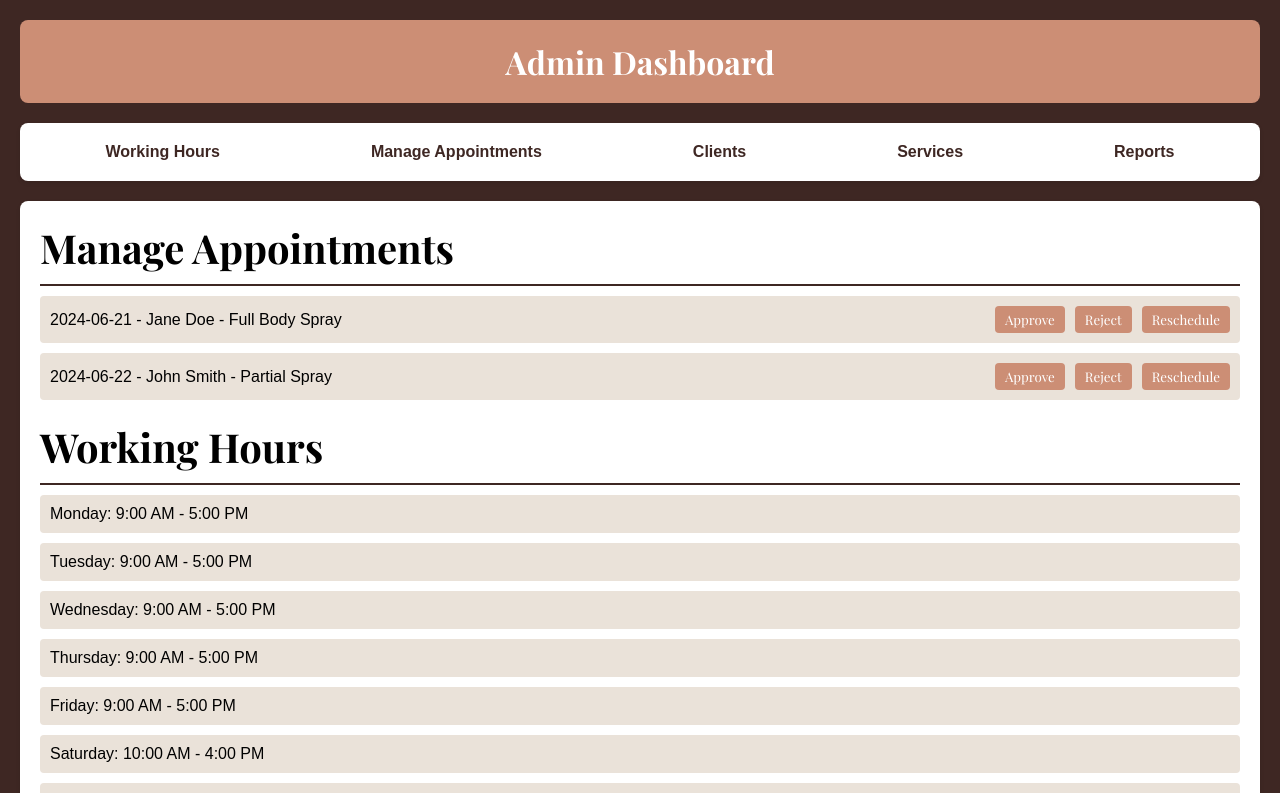
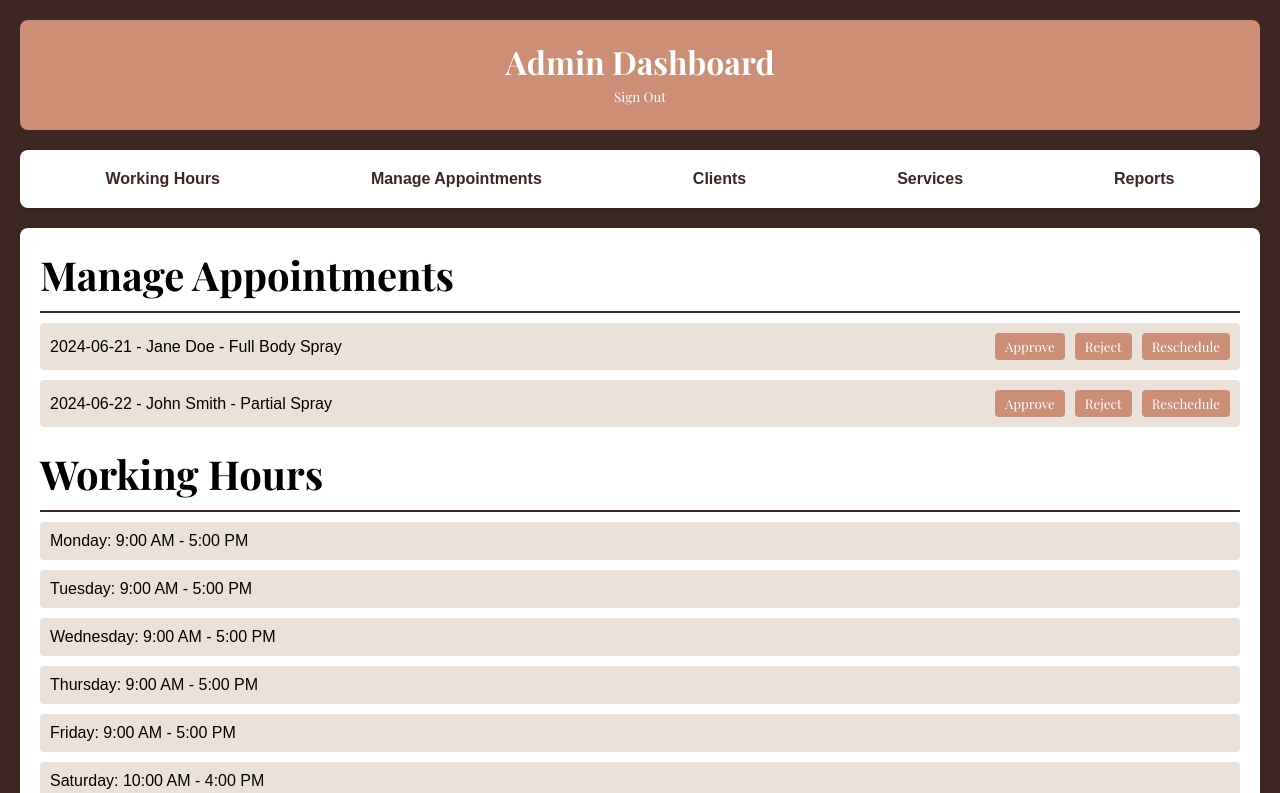
Before and after one commit to grantrisk/coastal-glo-mobile, a Next.js app: page /admin in a window 1280 px wide. Shown: the top 793 px of the page. Built offline with nearby package versions, Linux system fonts and the light colour scheme; no server answers; sample sign-in values are in the browser's storage.

Commit message:
feat: sign out button

```diff
--- a/app/(admin)/admin/page.tsx
+++ b/app/(admin)/admin/page.tsx
@@ -3,8 +3,8 @@
 import styles from "../../../styles/AdminDashboard.module.css";
 import React, { useEffect, useState } from "react";
 import { useRouter } from "next/navigation";
-import { auth } from "../../lib/firebase"; // Adjust the path according to your project structure
-import { onAuthStateChanged, User } from "firebase/auth";
+import { auth } from "../../lib/firebase";
+import { onAuthStateChanged, signOut, User } from "firebase/auth";
 
 interface WorkingHours {
   [key: string]: string;
@@ -79,6 +79,15 @@ export default function Dashboard() {
     return () => unsubscribe();
   }, [navigation]);
 
+  const handleSignOut = async () => {
+    try {
+      await signOut(auth);
+      navigation.push("/login");
+    } catch (error) {
+      console.error("Sign out error:", error);
+    }
+  };
+
   if (loading) {
     return <p>Loading...</p>;
   }
@@ -88,6 +97,9 @@ export default function Dashboard() {
     <main className={styles.dashboardMain}>
       <section className={styles.dashboardHeader}>
         <h1 className={styles.dashboardTitle}>Admin Dashboard</h1>
+        <button onClick={handleSignOut} className={styles.button}>
+          Sign Out
+        </button>
       </section>
 
       <nav className={styles.dashboardNav}>
```
